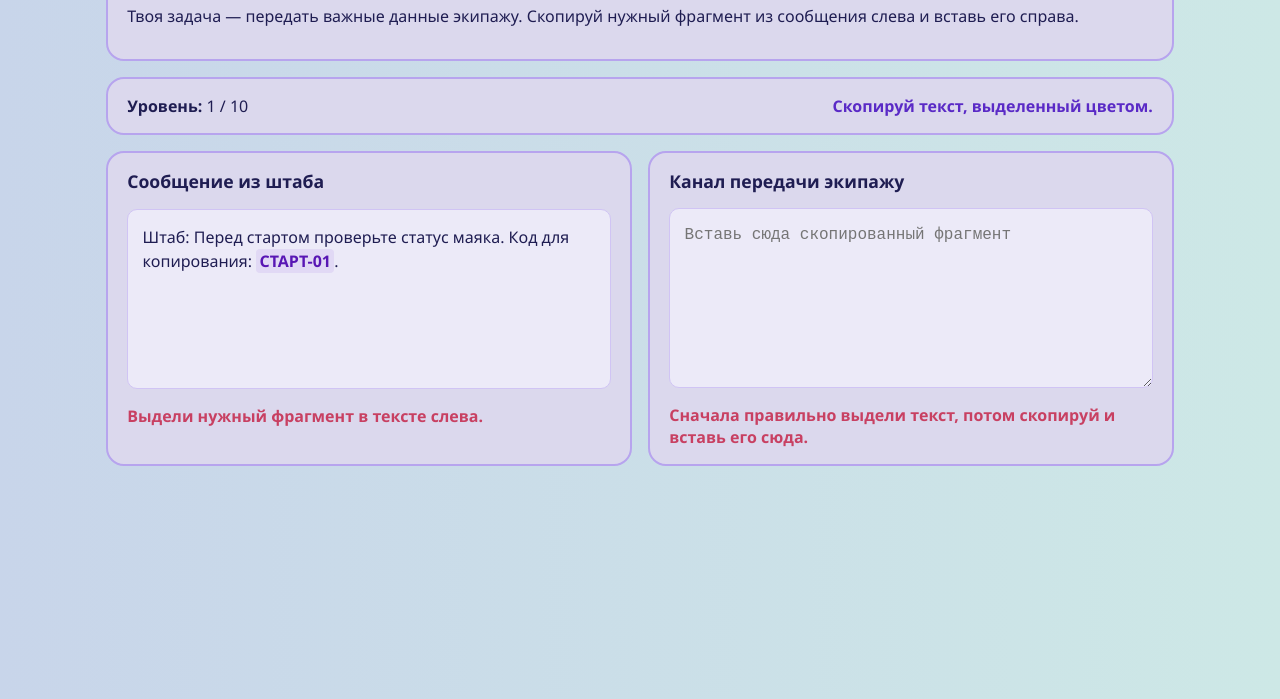
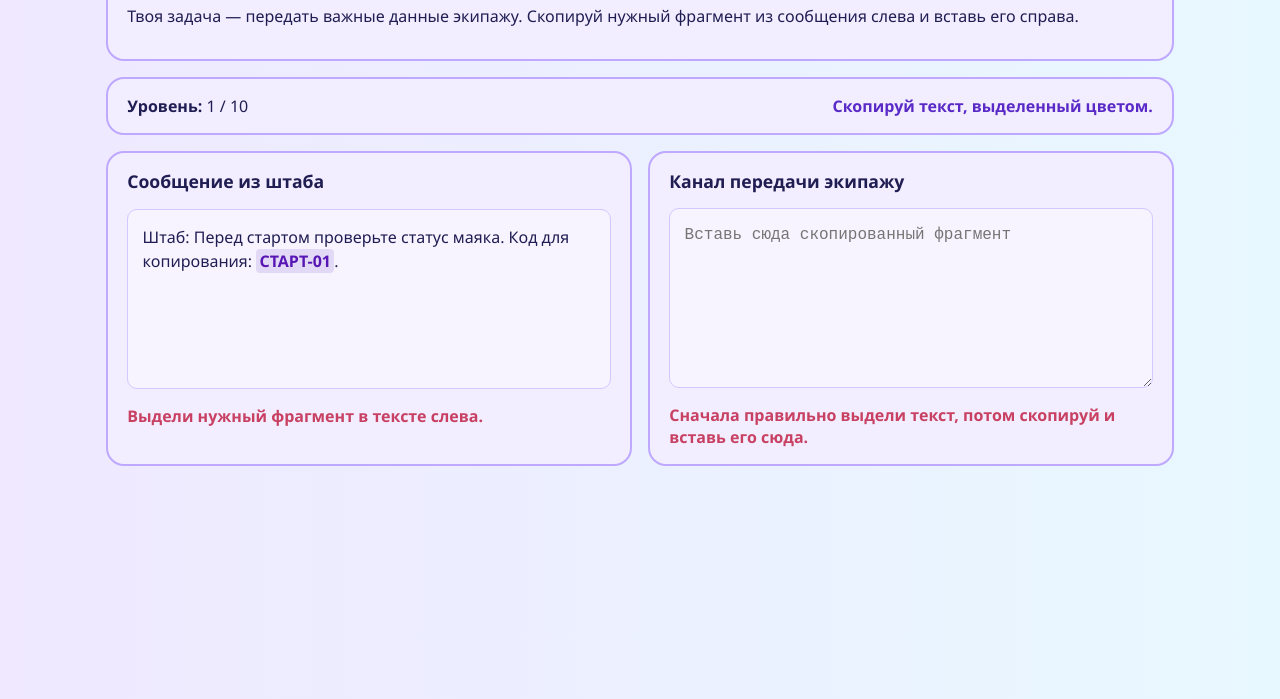
Before and after one commit to krokodil22/m1u2, a plain HTML site: page copy/index.html in a window 1280 px wide. Shown: the part 125-824 px from the top of the page. Drawn offline with Linux system fonts and the light colour scheme.

Commit message:
Обновить палитру фонов во всех сервисах

```diff
--- a/copy/styles.css
+++ b/copy/styles.css
@@ -1,13 +1,13 @@
 :root {
-  --bg: #cde8e6;
-  --bg-alt: #c8d5ea;
-  --card: #d8d5eb;
-  --card-light: #eceaf8;
+  --bg: #e8f8ff;
+  --bg-alt: #efe8ff;
+  --card: #f1ebff;
+  --card-light: #f8f4ff;
   --text: #1f1d52;
   --accent: #5a2ac6;
   --good: #2d9b4a;
   --bad: #c84062;
-  --panel-border: #b7a4ee;
+  --panel-border: #bea9ff;
 }
 
 * {
--- a/draw/styles.css
+++ b/draw/styles.css
@@ -1,11 +1,11 @@
 :root {
-  --bg: #cde8e6;
-  --bg-alt: #c8d5ea;
-  --card: #d8d5eb;
+  --bg: #e8f8ff;
+  --bg-alt: #efe8ff;
+  --card: #f1ebff;
   --panel: #ffffff;
   --text: #1f1d52;
   --muted: #3d3968;
-  --border: #b7a4ee;
+  --border: #bea9ff;
   --accent: #5a2ac6;
   --accent-dark: #5816b4;
 }
--- a/find/styles.css
+++ b/find/styles.css
@@ -5,10 +5,10 @@
   --brand-cyan: #59bae0;
   --brand-pink: #ef56b8;
   --brand-green: #1bc98c;
-  --brand-bg: #cde8e6;
-  --brand-bg-alt: #c8d5ea;
-  --brand-surface: #d8d5eb;
-  --brand-border: #b7a4ee;
+  --brand-bg: #e8f8ff;
+  --brand-bg-alt: #efe8ff;
+  --brand-surface: #f1ebff;
+  --brand-border: #bea9ff;
 }
 
 * {
--- a/trunks/styles.css
+++ b/trunks/styles.css
@@ -1,8 +1,8 @@
 :root {
-  --bg: #cde8e6;
-  --bg-alt: #c8d5ea;
-  --panel-bg: #d8d5eb;
-  --panel-border: #b7a4ee;
+  --bg: #e8f8ff;
+  --bg-alt: #efe8ff;
+  --panel-bg: #f1ebff;
+  --panel-border: #bea9ff;
   --accent: #5a2ac6;
   --text: #1f1d52;
   --branch: #8b5e34;
--- a/wheel/styles.css
+++ b/wheel/styles.css
@@ -6,7 +6,7 @@ body {
   margin: 0;
   min-height: 100vh;
   font-family: Arial, sans-serif;
-  background: linear-gradient(to right, #c8d5ea 0%, #cde8e6 100%);
+  background: linear-gradient(to right, #efe8ff 0%, #e8f8ff 100%);
   color: #1f1d52;
 }
 
@@ -43,7 +43,7 @@ h1 {
   width: 100%;
   height: 560px;
   border-radius: 18px;
-  border: 2px solid #b7a4ee;
+  border: 2px solid #bea9ff;
   background: #fff;
   overflow: hidden;
   box-shadow: inset 0 0 20px rgba(89, 59, 181, 0.12);
@@ -79,7 +79,7 @@ h1 {
   top: 12px;
   right: 12px;
   z-index: 15;
-  border: 2px solid #b7a4ee;
+  border: 2px solid #bea9ff;
   border-radius: 12px;
   background: rgba(255, 255, 255, 0.92);
   padding: 10px 12px;
@@ -154,7 +154,7 @@ h1 {
 }
 
 .controls-hint {
-  border: 2px solid #b7a4ee;
+  border: 2px solid #bea9ff;
   border-radius: 14px;
   background: #fff;
   padding: 14px;
@@ -184,7 +184,7 @@ h1 {
 #restart-btn {
   border: none;
   border-radius: 12px;
-  background: #5a2ac6;
+  background: #6b2fe0;
   color: #fff;
   font-size: 1rem;
   font-weight: 700;
```
